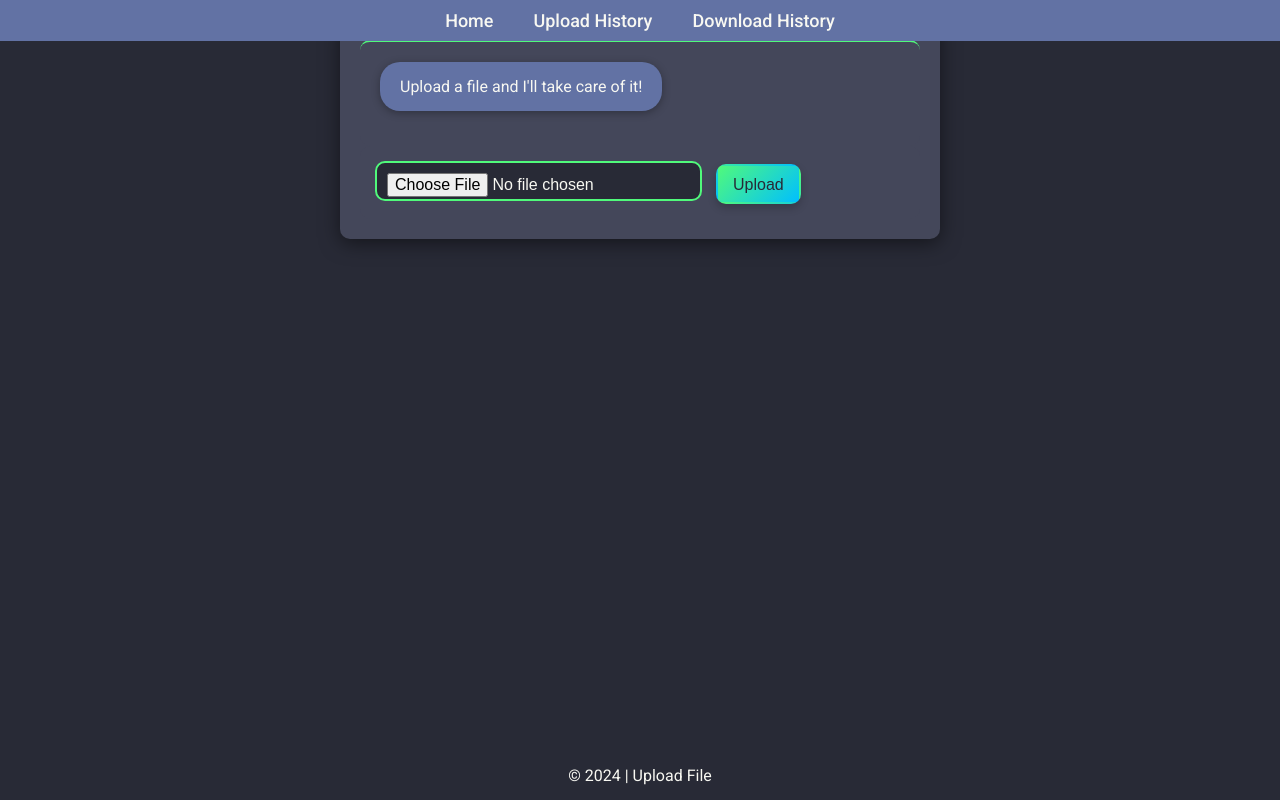
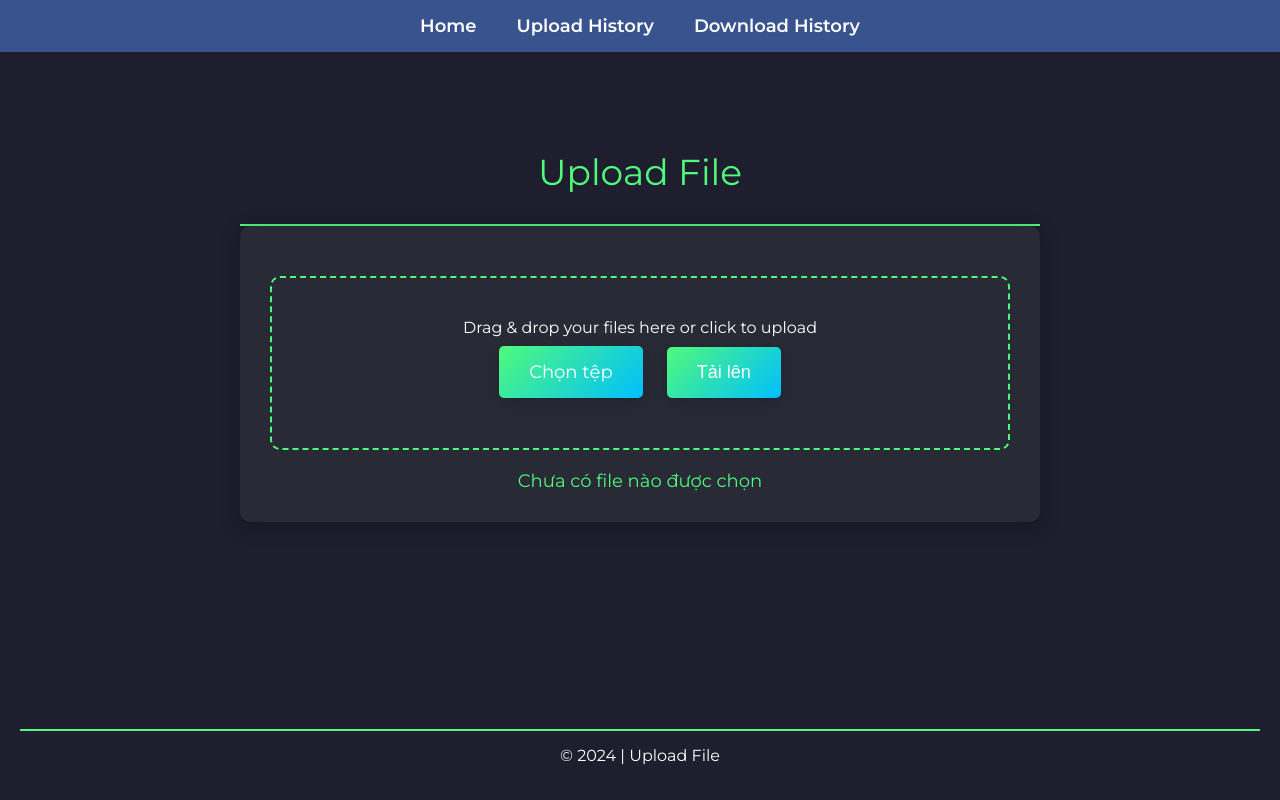
Before and after one commit to tanbaycu/tanbaycu-website, a Flask app: page /upload_file in a window 1280 px wide. Run offline with Flask 3, Linux system fonts and the light colour scheme; parts of the project's set-up code (start-up, migrations or seed data) failed here and were passed over.

Commit message:
update upload1

```diff
--- a/templates/chat.html
+++ b/templates/chat.html
@@ -4,8 +4,8 @@
 <head>
   <meta charset="UTF-8" />
   <meta name="viewport" content="width=device-width, initial-scale=1.0" />
-  <title>Dracula-Themed File Uploader</title>
-  <link href="https://fonts.googleapis.com/css2?family=Roboto:wght@400;500&display=swap" rel="stylesheet" />
+  <title>Advanced File Uploader</title>
+  <link href="https://fonts.googleapis.com/css2?family=Montserrat:wght@400;600&display=swap" rel="stylesheet" />
   <link rel="icon" type="image/x-icon" href="{{ url_for('static', filename='favicon.ico') }}" />
   <script src="https://code.jquery.com/jquery-3.6.0.min.js"></script>
   <style>
@@ -16,24 +16,24 @@
     }
 
     body {
-      font-family: "Roboto", sans-serif;
-      background-color: #282a36;
-      color: #f8f8f2;
+      font-family: "Montserrat", sans-serif;
+      background-color: #1e1e2f;
+      /* Nền tối */
+      color: #ffffff;
       display: flex;
       flex-direction: column;
       align-items: center;
       min-height: 100vh;
-      padding: 0 10px;
-      /* Thêm padding cho body */
+      padding: 20px;
+      transition: background-color 0.5s;
     }
 
     /* Navbar */
     .navbar {
-      background-color: #6272a4;
+      background-color: rgba(59, 89, 152, 0.9);
       display: flex;
       justify-content: center;
-      padding: 10px 0;
-      /* Thay đổi padding */
+      padding: 15px 0;
       position: fixed;
       width: 100%;
       top: 0;
@@ -41,196 +41,117 @@
     }
 
     .navbar a {
-      color: #f8f8f2;
+      color: #ffffff;
       text-decoration: none;
       font-size: 18px;
-      font-weight: 500;
+      font-weight: 600;
       margin: 0 20px;
-      /* Điều chỉnh khoảng cách */
-      transition: color 0.3s;
+      transition: color 0.3s, transform 0.3s;
     }
 
     .navbar a:hover {
       color: #50fa7b;
+      transform: scale(1.1);
     }
 
+    /* Header */
     .header {
-      font-size: 30px;
-      /* Giảm kích thước chữ */
-      color: #f8f8f2;
-      background: linear-gradient(45deg, #50fa7b, #ff79c6);
-      padding: 20px;
-      /* Thay đổi padding */
-      margin-top: 70px;
-      /* Thay đổi khoảng cách */
-      border-radius: 10px;
-      box-shadow: 0 2px 10px rgba(0, 0, 0, 0.3);
+      font-size: 36px;
+      color: #50fa7b;
+      padding: 30px;
+      text-align: center;
       width: 100%;
-      max-width: 600px;
-      text-align: center;
-      /* Căn giữa chữ */
+      max-width: 800px;
+      margin-top: 80px;
+      border-bottom: 2px solid #50fa7b;
     }
 
-    .menu-bar {
-      position: fixed;
-      top: 15px;
-      right: 15px;
+    /* Main container */
+    .main-container {
       display: flex;
-      gap: 10px;
-      z-index: 2000;
+      flex-direction: column;
+      align-items: center;
+      margin-top: 20px;
+      width: 100%;
+      max-width: 800px;
     }
 
-    .menu-button {
-      background: linear-gradient(135deg, #6272a4, #44475a);
-      color: #f8f8f2;
-      border: 2px solid transparent;
-      padding: 10px 15px;
-      /* Điều chỉnh padding */
-      cursor: pointer;
-      border-radius: 8px;
-      font-size: 14px;
-      /* Giảm kích thước chữ */
-      transition: background 0.3s, transform 0.2s, border 0.3s;
-      box-shadow: 0 4px 10px rgba(0, 0, 0, 0.2);
-      /* Giảm độ đổ bóng */
+    /* Upload section */
+    .upload-section {
+      width: 100%;
+      background-color: #282a36;
+      /* Màu nền cho phần tải lên */
+      border-radius: 10px;
+      box-shadow: 0 4px 20px rgba(0, 0, 0, 0.3);
+      padding: 30px;
+      position: relative;
+      text-align: center;
+      overflow: hidden;
     }
 
-    .menu-button:hover {
-      background: linear-gradient(135deg, #44475a, #6272a4);
-      border: 2px solid #f8f8f2;
-      transform: scale(1.05);
+    .upload-area {
+      border: 2px dashed #50fa7b;
+      /* Đường viền cho khu vực tải lên */
+      border-radius: 10px;
+      padding: 40px;
+      margin: 20px 0;
+      transition: background-color 0.3s;
+      cursor: pointer;
     }
 
-    /* Container */
-    .container {
-      width: 100%;
-      max-width: 600px;
+    .upload-area:hover {
       background-color: #44475a;
-      border-radius: 10px;
-      box-shadow: 0 4px 20px rgba(0, 0, 0, 0.5);
-      overflow: hidden;
-      margin-top: 20px;
-      padding: 20px;
-      position: relative;
+      /* Màu nền khi hover */
     }
 
-    /* Chat Box */
-    .chat-box {
-      padding: 20px;
-      max-height: 400px;
-      overflow-y: auto;
-      background-color: #44475a;
-      border-top: 2px solid #50fa7b;
-      border-radius: 10px;
-      /* Thêm bo tròn */
+    .upload-area input[type="file"] {
+      display: none;
     }
 
-    .chat-message {
-      display: flex;
-      align-items: flex-end;
-      margin-bottom: 15px;
-      animation: fadeIn 0.3s ease-in-out;
+    .upload-button {
+      background: linear-gradient(135deg,
+          #50fa7b,
+          #00bfff);
+      /* Gradient cho nút */
+      color: #ffffff;
+      border: none;
+      padding: 15px 30px;
+      font-size: 18px;
+      border-radius: 5px;
+      cursor: pointer;
+      transition: background 0.3s, transform 0.3s, box-shadow 0.3s;
+      margin: 10px;
+      box-shadow: 0 4px 15px rgba(0, 0, 0, 0.2);
+      /* Bóng mềm */
     }
 
-    .chat-bubble {
-      background-color: #6272a4;
-      padding: 15px 20px;
-      border-radius: 20px;
-      max-width: 75%;
-      box-shadow: 0 2px 8px rgba(0, 0, 0, 0.3);
-      color: #f8f8f2;
-      position: relative;
-      transition: background-color 0.3s;
+    .upload-button:hover {
+      background: linear-gradient(135deg,
+          #00bfff,
+          #50fa7b);
+      /* Chuyển đổi màu khi hover */
+      transform: translateY(-2px) scale(1.05);
+      /* Hiệu ứng nhấc lên */
+      box-shadow: 0 6px 20px rgba(0, 191, 255, 0.4);
+      /* Hiệu ứng bóng */
     }
 
-    .chat-bubble:hover {
-      background-color: #50fa7b;
-      color: #282a36;
+    /* Tên file hiển thị */
+    .file-name {
+      margin-top: 20px;
+      font-size: 18px;
+      color: #50fa7b;
     }
 
-    .chat-bubble.upload-response {
-      background-color: #bd93f9;
-    }
-
-    /* Chat Form */
-    .chat-form {
-      display: flex;
-      padding: 15px;
-      /* Giảm padding */
-      background-color: #44475a;
-      position: relative;
-      border-radius: 10px;
-      /* Bo tròn cho chat form */
-    }
-
-    input[type="file"] {
-      flex: 1;
-      border: 2px solid #50fa7b;
-      padding: 10px;
-      /* Giảm padding */
-      font-size: 16px;
-      border-radius: 10px;
-      margin-right: 10px;
-      /* Điều chỉnh khoảng cách */
-      outline: none;
-      transition: border-color 0.3s;
-      background-color: #282a36;
-      color: #f8f8f2;
-      height: 40px;
-      /* Giảm chiều cao */
-    }
-
-    input[type="file"]:hover {
-      border-color: #ff79c6;
-    }
-
-    button {
-      background: linear-gradient(135deg, #50fa7b, #00bfff);
-      color: #282a36;
-      border: 2px solid transparent;
-      padding: 10px 15px;
-      /* Giảm padding */
-      font-size: 16px;
-      border-radius: 10px;
-      cursor: pointer;
-      transition: background 0.3s, transform 0.3s, border 0.3s;
-      height: 40px;
-      /* Giảm chiều cao */
-      box-shadow: 0 4px 8px rgba(0, 0, 0, 0.2);
-    }
-
-    button:hover {
-      background: linear-gradient(135deg, #ff79c6, #ffb3ff);
-      border: 2px solid #282a36;
-      transform: translateY(-2px);
-    }
-
-    /* Hiệu ứng fadeIn cho nút */
-    @keyframes fadeIn {
-      0% {
-        opacity: 0;
-        transform: translateY(10px);
-      }
-
-      100% {
-        opacity: 1;
-        transform: translateY(0);
-      }
-    }
-
-    .chat-form.dragover {
-      border: 2px dashed #50fa7b;
-      background-color: #6272a4;
-    }
-
+    /* Footer */
     footer {
       text-align: center;
       margin-top: auto;
-      /* Đẩy footer xuống dưới */
       padding: 15px;
-      /* Thêm padding cho footer */
-      color: #f8f8f2;
-      /* Màu chữ footer */
+      color: #ffffff;
+      width: 100%;
+      background-color: #1e1e2f;
+      border-top: 2px solid #50fa7b;
     }
 
     /* Responsive styles */
@@ -240,24 +161,17 @@
       }
 
       .header {
-        font-size: 20px;
-        padding: 10px;
+        font-size: 28px;
       }
 
-      .chat-box {
-        padding: 10px;
+      .upload-area {
+        padding: 20px;
       }
 
-      .chat-bubble {
-        padding: 8px 10px;
-        max-width: 90%;
-        /* Tăng chiều rộng chat bubble trên thiết bị nhỏ */
-      }
-
-      input[type="file"],
-      button {
-        font-size: 12px;
-        padding: 8px;
+      .upload-button {
+        font-size: 16px;
+        padding: 12px 25px;
+        /* Giảm kích thước nút */
       }
     }
 
@@ -267,72 +181,61 @@
       }
 
       .header {
-        font-size: 18px;
-        padding: 8px;
+        font-size: 24px;
       }
 
-      .chat-form {
-        flex-direction: column;
-        /* Đặt các phần tử trên cùng một cột */
-        align-items: stretch;
-        /* Chiều rộng đầy đủ */
+      .upload-area {
+        padding: 10px;
       }
 
-      input[type="file"] {
-        margin-right: 0;
-        /* Không còn khoảng cách bên phải */
-        margin-bottom: 10px;
-        /* Thêm khoảng cách bên dưới */
+      .upload-button {
+        font-size: 14px;
+        padding: 10px 20px;
+        /* Giảm kích thước nút */
       }
     }
   </style>
 </head>
 
 <body>
-
   <div class="navbar">
     <a href="/">Home</a>
     <a href="/upload-history">Upload History</a>
     <a href="/download-history">Download History</a>
   </div>
 
-
-
-  <div class="container">
-    <!-- Chat Box -->
-    <div class="chat-box" id="chat-box">
-      <div class="chat-message">
-        <div class="chat-bubble">Upload a file and I'll take care of it!</div>
+  <div class="main-container">
+    <div class="header">Upload File</div>
+    <div class="upload-section">
+      <div class="upload-area" id="file-drop-area">
+        <p>Drag & drop your files here or click to upload</p>
+        <form method="POST" enctype="multipart/form-data" id="upload-form">
+          <input type="file" name="file" id="file-input" accept=".jpg,.jpeg,.png,.gif,.pdf" required />
+          <label for="file-input" class="upload-button">Chọn tệp</label>
+          <button type="submit" class="upload-button">Tải lên</button>
+        </form>
       </div>
-      {% with messages = get_flashed_messages() %} {% if messages %}
-      <div class="chat-message">
-        <div class="chat-bubble upload-response">{{ messages[0] }}</div>
-      </div>
-      {% endif %} {% endwith %} {% if response %}
-      <div class="chat-message">
-        <div class="chat-bubble upload-response">{{ response }}</div>
-      </div>
-      {% endif %}
-    </div>
-
-    <div class="chat-form" id="file-drop-area">
-      <form method="POST" enctype="multipart/form-data" id="upload-form" style="width: 100%">
-        <input type="file" name="file" id="file-input" accept=".jpg,.jpeg,.png,.gif,.pdf" required />
-        <button type="submit">Upload</button>
-      </form>
+      <!-- Hiển thị tên file được chọn -->
+      <div class="file-name" id="file-name">Chưa có file nào được chọn</div>
     </div>
   </div>
+
   <footer>
-    <div style="text-align: center; margin-top: 20px;">© 2024 | Upload File</div>
+    <div>© 2024 | Upload File</div>
   </footer>
 
   <script>
-    const chatBox = document.getElementById("chat-box");
-    chatBox.scrollTop = chatBox.scrollHeight;
-
     const dropArea = document.getElementById("file-drop-area");
     const fileInput = document.getElementById("file-input");
-    const uploadForm = document.getElementById("upload-form");
+    const fileNameDisplay = document.getElementById("file-name");
+
+    // Hiển thị tên file khi chọn
+    fileInput.addEventListener("change", () => {
+      const fileName = fileInput.files[0]
+        ? fileInput.files[0].name
+        : "No file chosen";
+      fileNameDisplay.textContent = fileName;
+    });
 
     // Highlight the drop area when dragging files over it
     dropArea.addEventListener("dragover", (event) => {
@@ -348,45 +251,11 @@
     // Handle file drop
     dropArea.addEventListener("drop", (event) => {
       event.preventDefault();
-      dropArea.classList.remove("dragover");
-
-      if (event.dataTransfer.files.length) {
-        fileInput.files = event.dataTransfer.files;
-        uploadForm.submit(); // Auto-submit the form when a file is dropped
+      const files = event.dataTransfer.files;
+      if (files.length) {
+        fileInput.files = files;
+        fileNameDisplay.textContent = files[0].name; // Hiển thị tên file
       }
-    });
-
-    // Handle paste event (Ctrl+V)
-    document.addEventListener("paste", (event) => {
-      const items = event.clipboardData.items;
-      for (let i = 0; i < items.length; i++) {
-        if (items[i].kind === "file") {
-          const file = items[i].getAsFile();
-          fileInput.files = new DataTransfer().files; // Reset file input
-          const dataTransfer = new DataTransfer();
-          dataTransfer.items.add(file);
-          fileInput.files = dataTransfer.files;
-          uploadForm.submit(); // Auto-submit the form when a file is pasted
-          break;
-        }
-      }
-    });
-
-    document.addEventListener("DOMContentLoaded", function () {
-      const menuButton = document.getElementById("menu-bar-1");
-      const dropdownContent = document.getElementById("dropdown-content-1");
-
-      menuButton.addEventListener("click", function () {
-        dropdownContent.style.display =
-          dropdownContent.style.display === "block" ? "none" : "block";
-      });
-
-      // Close dropdown if clicking outside of it
-      window.addEventListener("click", function (event) {
-        if (!menuButton.contains(event.target)) {
-          dropdownContent.style.display = "none";
-        }
-      });
     });
   </script>
 </body>
```
